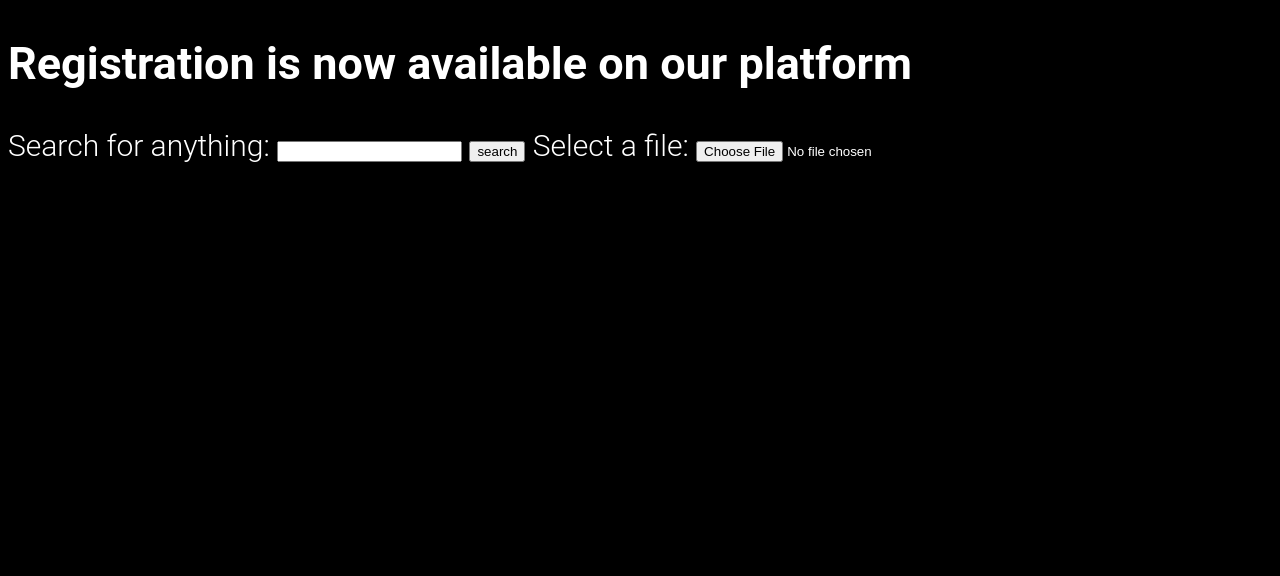
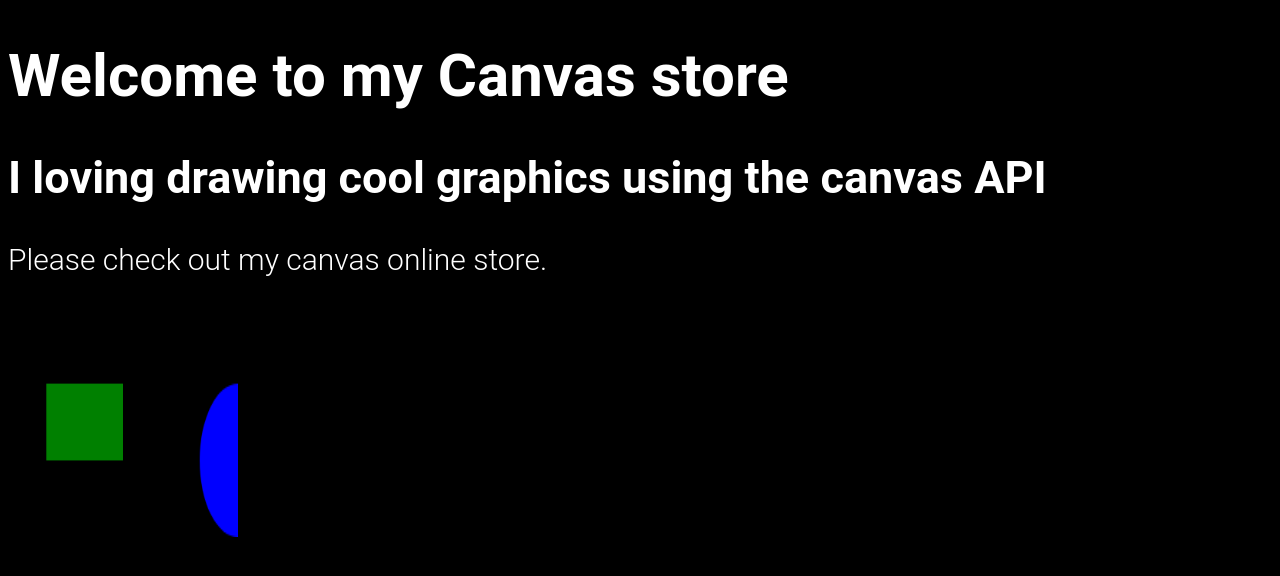
Before and after one commit to asohyannick/html-tutorials, a plain HTML site: page index.html in a window 1280 px wide. Drawn offline with Linux system fonts and the light colour scheme.

Commit message:
I added the Canvas API with JavaScript Web API to query and manipulate the DOM, making our web page and web application functional and interactive for our users.

```diff
--- a/index.html
+++ b/index.html
@@ -15,13 +15,27 @@
     </style>
   </head>
   <body>
-    <h2>Registration is now available on our platform</h2>
-    <form action="" method="#">
-       <label for="search">Search for anything:</label>
-       <input type="search" name="search">
-       <input type="submit" value="search">
-       <label for="file" >Select a file:</label>
-       <input type="file" name="file">
-    </form>
+    <h1 class="canvas">Welcome to my Canvas store</h1>
+    <h2 class="canvas_item">
+      I loving drawing cool graphics using the canvas API
+    </h2>
+    <div id="canvas_store">
+      <p>Please check out my canvas online store.</p>
+    </div>
+    <canvas id="myCanvas" style="width: 230px; height: 230px"> </canvas>
+    <script>
+      // JavaScript code to draw on the canvas
+      let canvas = document.getElementById("myCanvas");
+      let ctx = canvas.getContext("2d");
+      // Draw a green rectangle
+      ctx.fillStyle = "green";
+      ctx.fillRect(50, 50, 100, 50);
+      // Draw a yellow circle
+      ctx.beginPath();
+      ctx.arc(300, 100, 50, 0, 2 * Math.PI);
+      ctx.fillStyle = "blue";
+      ctx.fill();
+      ctx.closePath();
+    </script>
   </body>
 </html>
```
